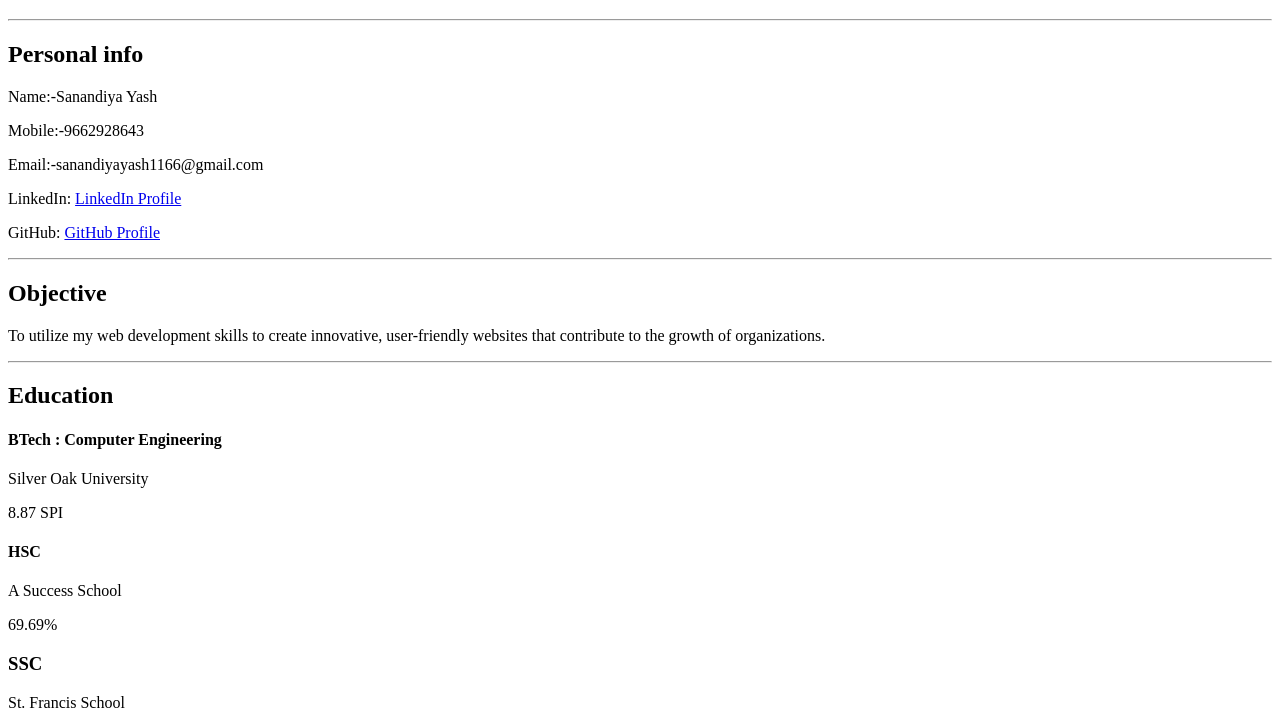
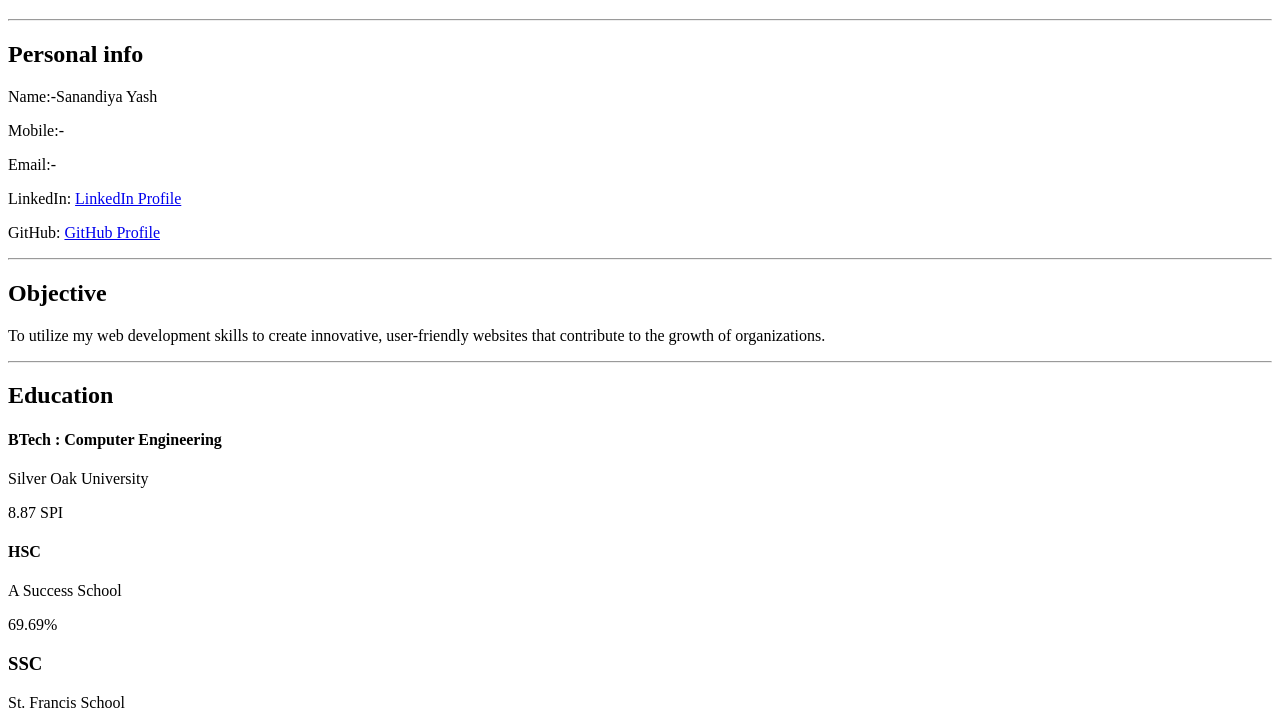
Before and after one commit to yashyp11/Internship, a plain HTML site: page resume.html in a window 1280 px wide. Shown: the part 61-786 px from the top of the page. Drawn offline with Linux system fonts and the light colour scheme.

Commit message:
fourth commit

```diff
--- a/resume.html
+++ b/resume.html
@@ -17,8 +17,8 @@
     <div>
         <h2>Personal info</h2>
         <p>Name:-Sanandiya Yash</p>
-        <p>Mobile:-9662928643</p>
-        <p>Email:-sanandiyayash1166@gmail.com</p>
+        <p>Mobile:-</p>
+        <p>Email:-</p>
         <p>LinkedIn: <a href="www.linkedin.com/in/sanandiya-yash-83b838278" target="_blank">LinkedIn Profile</a></p>
         <p>GitHub: <a href="https://github.com/yashyp11/Internship.git" target="_blank">GitHub Profile</a></p>
 
```
